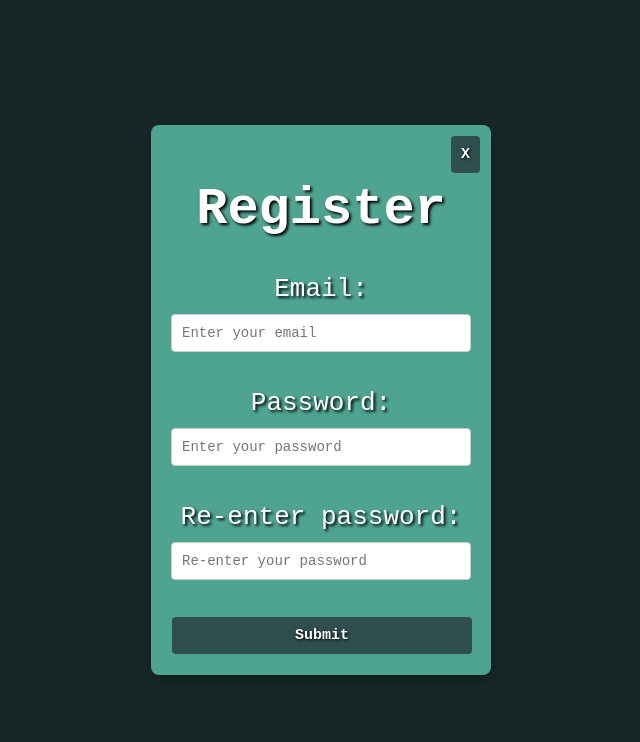
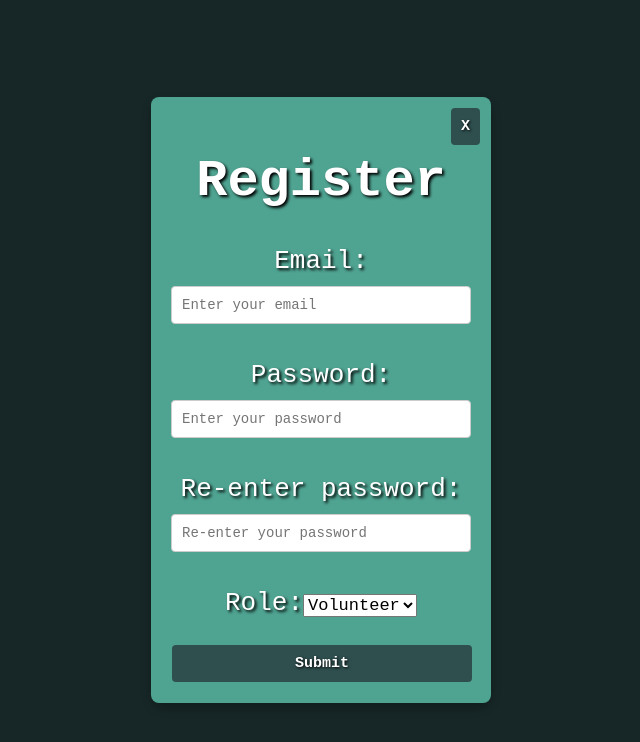
Before and after one commit to valjester/4353-Group16, a React (Create React App) app: page /login in a window 1280 px wide. Both pictures are taken after a click on the button "Click Here to Register". Shown: the top 742 px of the page, without its empty margins (319-959 px from the left). Built offline with nearby package versions, Linux system fonts and the light colour scheme.

Commit message:
Added option to register as admin

```diff
--- a/src/components/Modal.jsx
+++ b/src/components/Modal.jsx
@@ -5,6 +5,7 @@ function Modal({ onClose }) {
   const [email, setEmail] = useState('');
   const [password, setPassword] = useState('');
   const [confirmPassword, setConfirmPassword] = useState('');
+  const [role, setRole] = useState('volunteer');
 
   const handleSubmit = (e) => {
     e.preventDefault();
@@ -16,7 +17,8 @@ function Modal({ onClose }) {
 
     if (localStorage.getItem(email)) {
       alert(`The email ${email} is already registered.`);
-    } else {
+    }
+    else {
       localStorage.setItem(email, JSON.stringify({ password }));
       alert(`Registered successfully as ${email}. You may now log in.`);
       onClose();
@@ -61,6 +63,13 @@ function Modal({ onClose }) {
               required
             />
           </p>
+          <p>
+            Role:
+            <select value={role} onChange={(e) => setRole(e.target.value)} required>
+              <option value="volunteer">Volunteer</option>
+              <option value="admin">Admin</option>
+            </select>
+          </p>
           <button type="submit">Submit</button>
         </form>
       </div>
```
